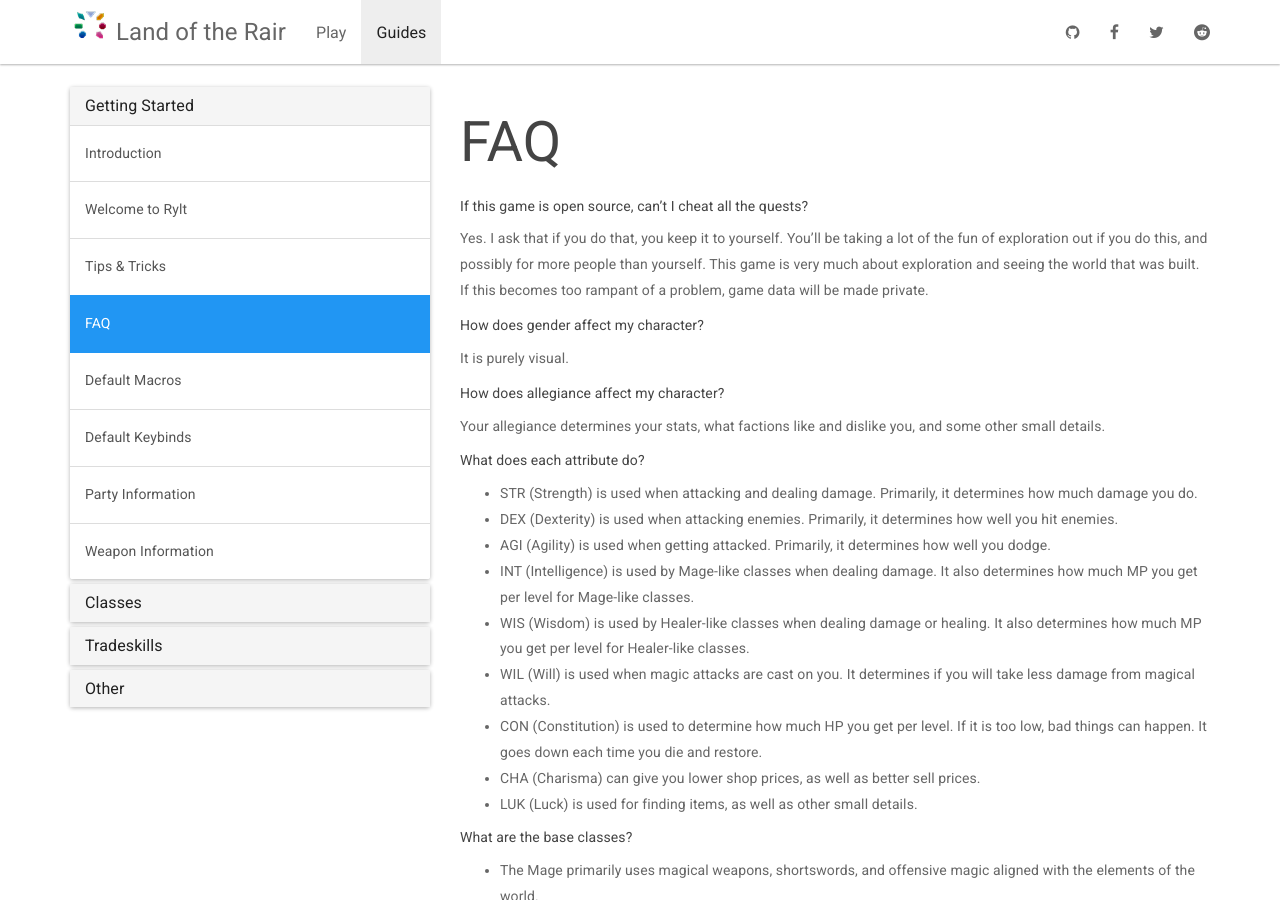
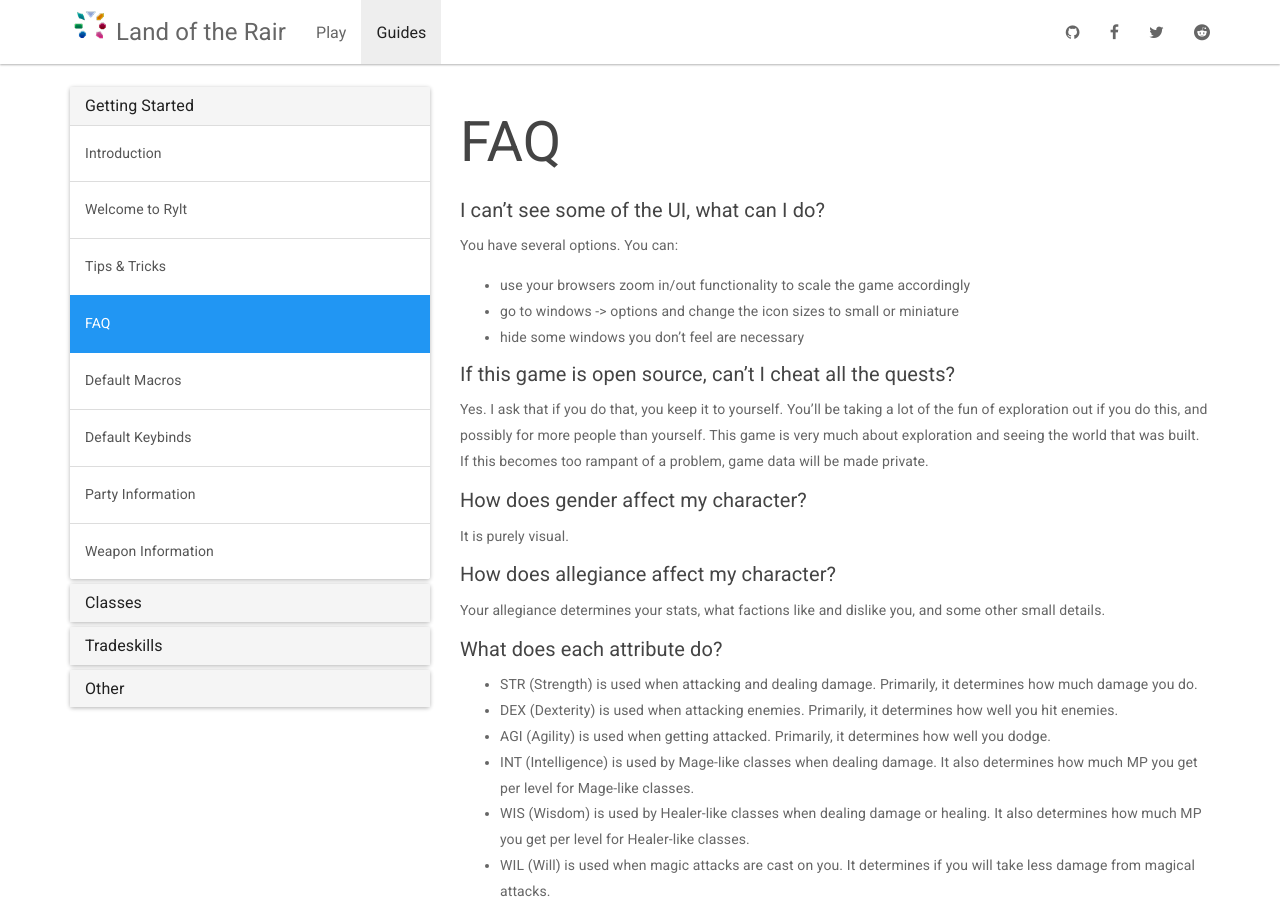
Before and after one commit to LandOfTheRair/landoftherair.github.io, a Jekyll site: the page built from _docs/getting-started/faq.md, in a window 1280 px wide and 900 px high. Built offline with Jekyll 4.4.1, drawn with Linux system fonts in a browser that asks for light colours; nearby versions of some CDN libraries.

Commit message:
Update faq.md

```diff
--- a/_docs/getting-started/faq.md
+++ b/_docs/getting-started/faq.md
@@ -3,19 +3,27 @@ title: FAQ
 permalink: /docs/faq/
 ---
 
-###### If this game is open source, can't I cheat all the quests?
+##### I can't see some of the UI, what can I do?
+
+You have several options. You can:
+
+* use your browsers zoom in/out functionality to scale the game accordingly
+* go to windows -> options and change the icon sizes to small or miniature
+* hide some windows you don't feel are necessary
+
+##### If this game is open source, can't I cheat all the quests?
 
 Yes. I ask that if you do that, you keep it to yourself. You'll be taking a lot of the fun of exploration out if you do this, and possibly for more people than yourself. This game is very much about exploration and seeing the world that was built. If this becomes too rampant of a problem, game data will be made private.
 
-###### How does gender affect my character?
+##### How does gender affect my character?
 
 It is purely visual.
 
-###### How does allegiance affect my character?
+##### How does allegiance affect my character?
 
 Your allegiance determines your stats, what factions like and dislike you, and some other small details.
 
-###### What does each attribute do?
+##### What does each attribute do?
 
 * STR (Strength) is used when attacking and dealing damage. Primarily, it determines how much damage you do.
 * DEX (Dexterity) is used when attacking enemies. Primarily, it determines how well you hit enemies.
@@ -27,17 +35,17 @@ Your allegiance determines your stats, what factions like and dislike you, and s
 * CHA (Charisma) can give you lower shop prices, as well as better sell prices.
 * LUK (Luck) is used for finding items, as well as other small details.
 
-###### What are the base classes?
+##### What are the base classes?
 
 * The Mage primarily uses magical weapons, shortswords, and offensive magic aligned with the elements of the world.
 * The Healer primarily uses maces, staves, and defensive and healing magic.
 * The Thief primarily uses daggers, throwing weapons, and thievery to get around the world.
 * The Warrior has a diverse weapon set, consisting of martial weapons, axes, polearms, swords, greatswords, and bows.
 
-###### What are combat adds?
+##### What are combat adds?
 
 Combat adds are expressed in terms of offense/defense. For example, if you have combat adds of 1/2, that means you have an offensive combat bonus of 1, and a defensive combat bonus of 2.
 
-###### How do I level up?
+##### How do I level up?
 
 When you think you have enough experience, head to your class trainer and "Train" with them. You'll gain levels based on how much experience you have stored up.
```
